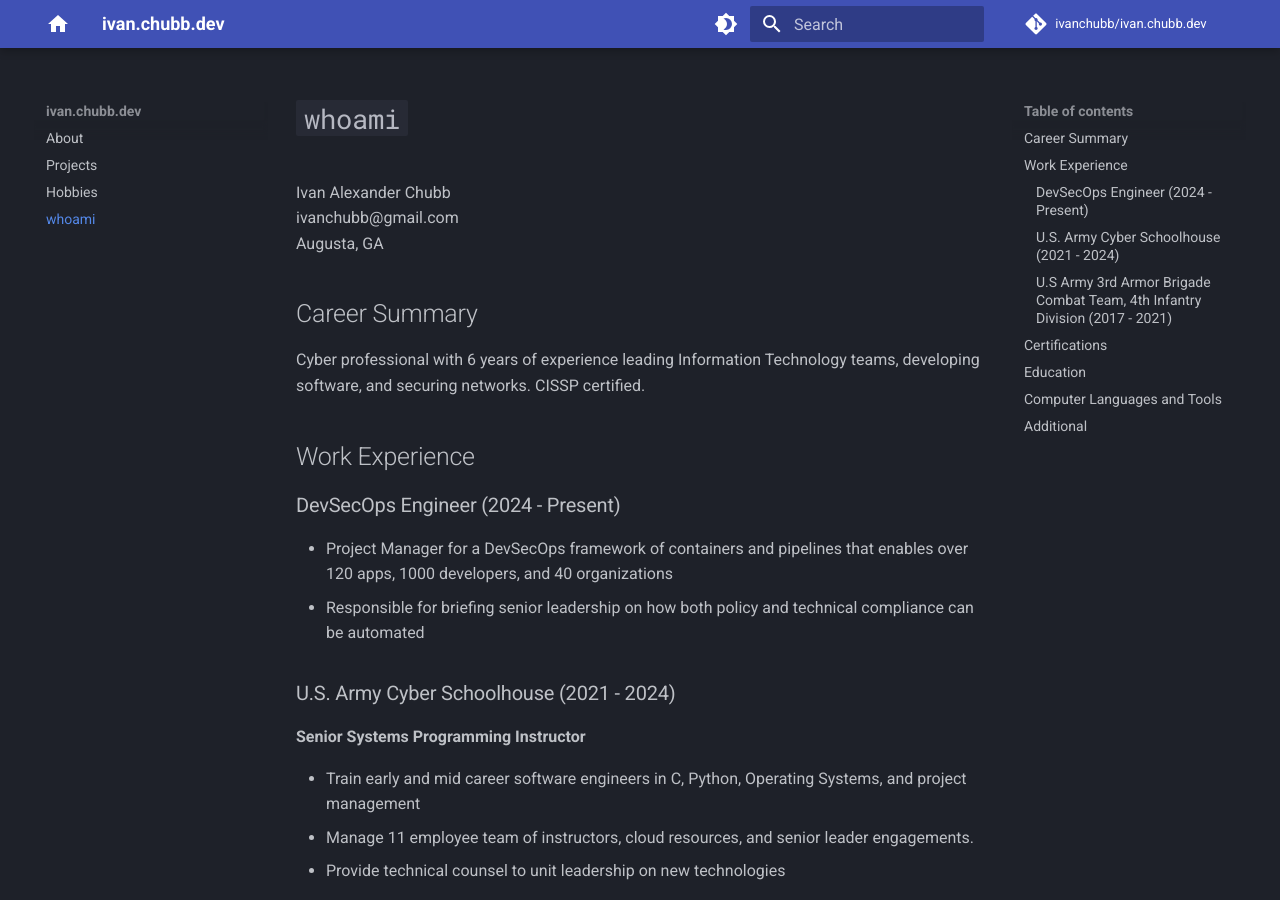
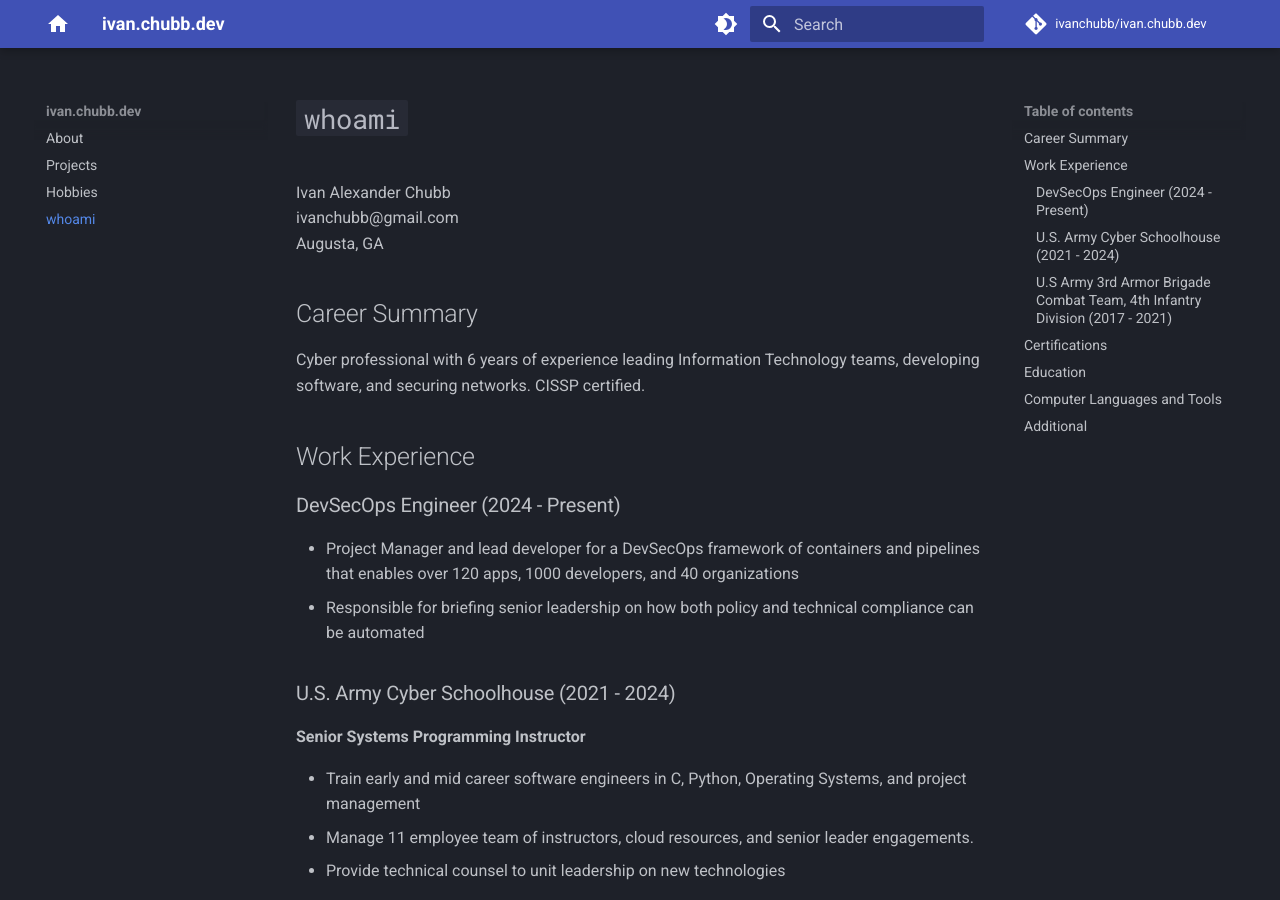
Before and after one commit to ivanchubb/ivan.chubb.dev, an MkDocs documentation site: the page built from docs/resume.md, in a window 1280 px wide and 900 px high. Built offline with MkDocs 1.6.1 and Material for MkDocs 9.7.7, drawn with Linux system fonts in a browser that asks for light colours; comment, search, counter and statistics services are not loaded.

Commit message:
update current job

```diff
--- a/docs/resume.md
+++ b/docs/resume.md
@@ -12,7 +12,7 @@ Cyber professional with 6 years of experience leading Information Technology tea
 
 ### DevSecOps Engineer (2024 - Present)
 
-- Project Manager for a DevSecOps framework of containers and pipelines that enables over 120 apps, 1000 developers, and 40 organizations
+- Project Manager and lead developer for a DevSecOps framework of containers and pipelines that enables over 120 apps, 1000 developers, and 40 organizations
 - Responsible for briefing senior leadership on how both policy and technical compliance can be automated
 
 ### U.S. Army Cyber Schoolhouse (2021 - 2024)
```
